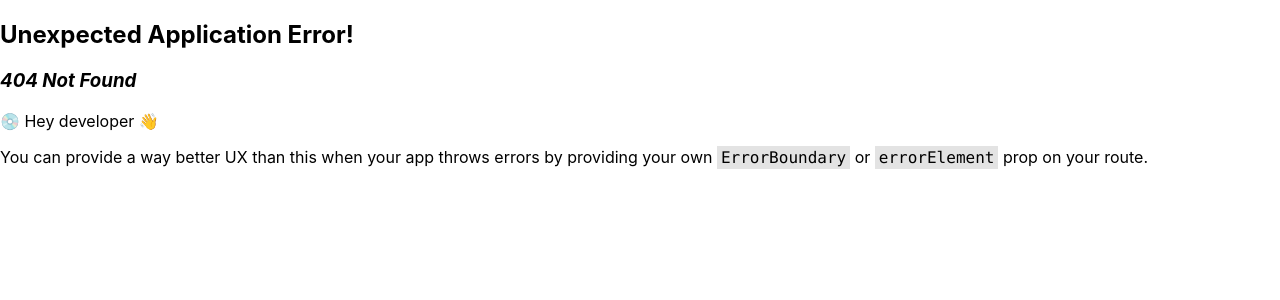
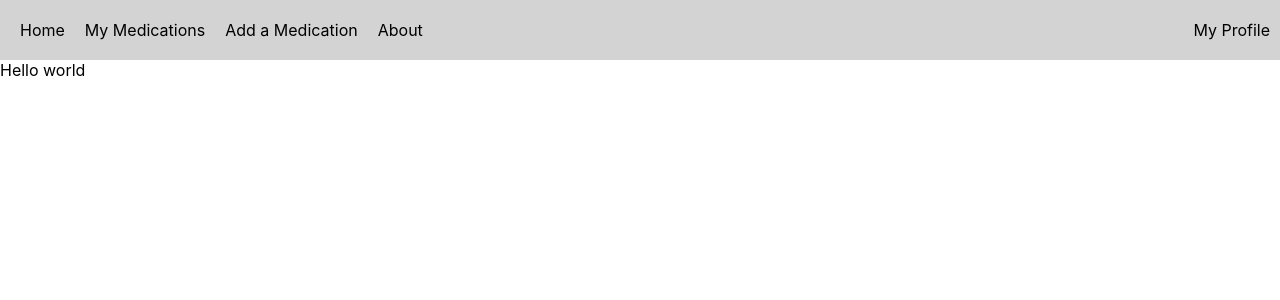
Before and after one commit to lizmeks/gm-pair-project, a React (Create React App) app: page /requests in a window 1280 px wide. Before the commit this address had no page. Shown: the top 300 px of the page. Built offline with nearby package versions, Linux system fonts and the light colour scheme.

Commit message:
Add component skeleton and routing

```diff
--- /dev/null
+++ b/src/components/RefillRequests/RefillRequests.styles.ts
@@ -0,0 +1 @@
+import styled from "styled-components";
--- /dev/null
+++ b/src/components/RefillRequests/RefillRequests.tsx
@@ -0,0 +1,8 @@
+const RefillRequest = () => {
+
+  return (
+    <>Hello world</>
+  )
+}
+
+export default RefillRequest;
--- a/src/index.tsx
+++ b/src/index.tsx
@@ -5,6 +5,7 @@ import './index.css';
 import App from './App';
 import Form from "./components/Form/Form";
 import MyMedications from "./components/Medications/MyMedications";
+import RefillRequest from "./components/RefillRequests/RefillRequests";
 
 const router = createBrowserRouter([{
   path: '/',
@@ -17,6 +18,10 @@ const router = createBrowserRouter([{
     {
       path: 'medications',
       element: <MyMedications />
+    },
+    {
+      path: 'requests',
+      element: <RefillRequest />
     }
   ]
 }]);
```
